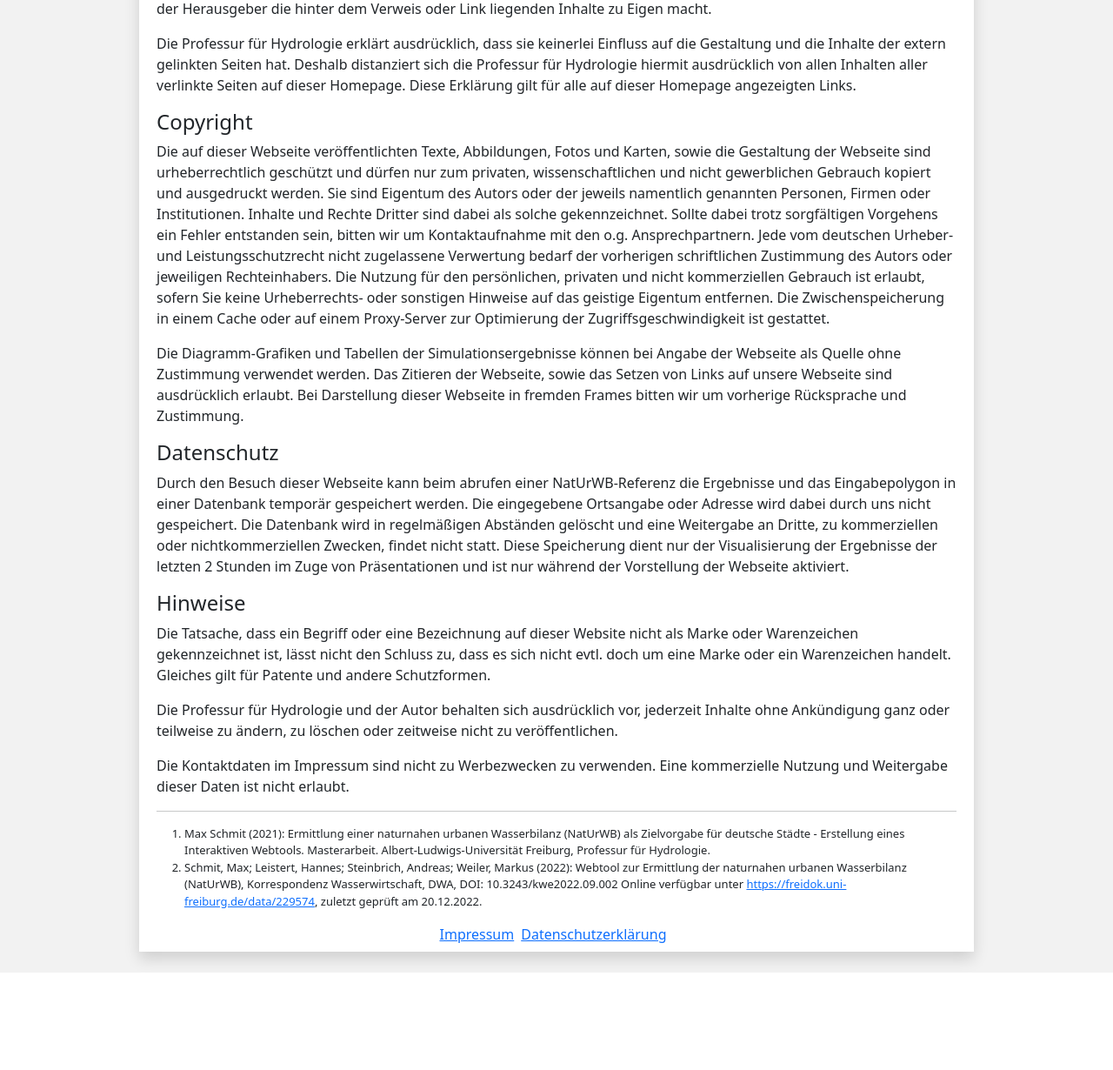
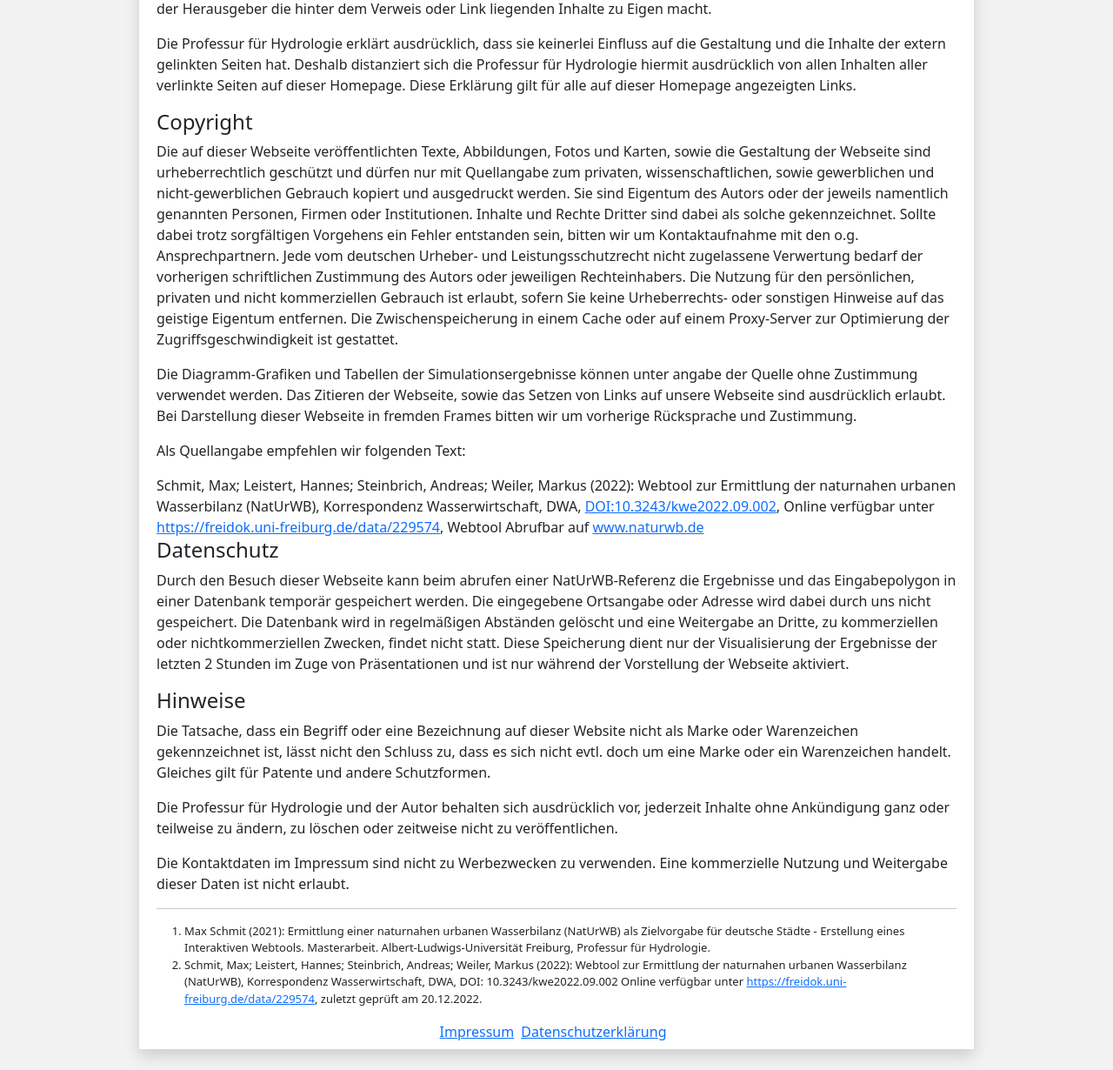
Before and after one commit to maxschmi/naturwb-website, a Django app: page /impressum/ in a window 1280 px wide. Shown: the part 3707-4937 px from the top of the page at 87% size. Before the commit the page ends 4825 px from the top, so only its background shows below. Run offline with Django 3.2, Linux system fonts and the light colour scheme; some libraries are stand-ins or nearby versions.

Commit message:
update impressum

```diff
--- a/naturwb/functions/naturwb.py
+++ b/naturwb/functions/naturwb.py
@@ -1412,7 +1412,7 @@ class Query(object):
             go.Pie(
                 values=(naturwb_ref[["runoff", "tp", "et"]] /
                         naturwb_ref[["runoff", "tp", "et"]].sum()),
-                labels=["Abfluss (Q)", "Grundwasserneubildung (GWNB)", "Evapotranspitation (ET)"],
+                labels=["Abfluss (Q)", "Grundwasserneubildung (GWNB)", "Evapotranspiration (ET)"],
                 hovertemplate="%{label}<br>%{value:.1%}<extra></extra>",
                 texttemplate="%{value:.1%}",
                 marker=dict(
--- a/naturwb/templates/impressum.html
+++ b/naturwb/templates/impressum.html
@@ -130,10 +130,13 @@ Die Professur für Hydrologie erklärt ausdrücklich, dass sie keinerlei Einflus
 
 <h4>Copyright</h4>
 <p>
-  Die auf dieser Webseite veröffentlichten Texte, Abbildungen, Fotos und Karten, sowie die Gestaltung der Webseite sind urheberrechtlich geschützt und dürfen nur zum privaten, wissenschaftlichen und nicht gewerblichen Gebrauch kopiert und ausgedruckt werden. Sie sind Eigentum des Autors oder der jeweils namentlich genannten Personen, Firmen oder Institutionen. Inhalte und Rechte Dritter sind dabei als solche gekennzeichnet. Sollte dabei trotz sorgfältigen Vorgehens ein Fehler entstanden sein, bitten wir um Kontaktaufnahme mit den o.g. Ansprechpartnern. Jede vom deutschen Urheber- und Leistungsschutzrecht nicht zugelassene Verwertung bedarf der vorherigen schriftlichen Zustimmung des Autors oder jeweiligen Rechteinhabers. Die Nutzung für den persönlichen, privaten und nicht kommerziellen Gebrauch ist erlaubt, sofern Sie keine Urheberrechts- oder sonstigen Hinweise auf das geistige Eigentum entfernen. Die Zwischenspeicherung in einem Cache oder auf einem Proxy-Server zur Optimierung der Zugriffsgeschwindigkeit ist gestattet.
+  Die auf dieser Webseite veröffentlichten Texte, Abbildungen, Fotos und Karten, sowie die Gestaltung der Webseite sind urheberrechtlich geschützt und dürfen nur mit Quellangabe zum privaten, wissenschaftlichen, sowie gewerblichen und nicht-gewerblichen Gebrauch kopiert und ausgedruckt werden. Sie sind Eigentum des Autors oder der jeweils namentlich genannten Personen, Firmen oder Institutionen. Inhalte und Rechte Dritter sind dabei als solche gekennzeichnet. Sollte dabei trotz sorgfältigen Vorgehens ein Fehler entstanden sein, bitten wir um Kontaktaufnahme mit den o.g. Ansprechpartnern. Jede vom deutschen Urheber- und Leistungsschutzrecht nicht zugelassene Verwertung bedarf der vorherigen schriftlichen Zustimmung des Autors oder jeweiligen Rechteinhabers. Die Nutzung für den persönlichen, privaten und nicht kommerziellen Gebrauch ist erlaubt, sofern Sie keine Urheberrechts- oder sonstigen Hinweise auf das geistige Eigentum entfernen. Die Zwischenspeicherung in einem Cache oder auf einem Proxy-Server zur Optimierung der Zugriffsgeschwindigkeit ist gestattet.
 </p><p>
-  Die Diagramm-Grafiken und Tabellen der Simulationsergebnisse können bei Angabe der Webseite als Quelle ohne Zustimmung verwendet werden. Das Zitieren der Webseite, sowie das Setzen von Links auf unsere Webseite sind ausdrücklich erlaubt. Bei Darstellung dieser Webseite in fremden Frames bitten wir um vorherige Rücksprache und Zustimmung.
+  Die Diagramm-Grafiken und Tabellen der Simulationsergebnisse können unter angabe der Quelle ohne Zustimmung verwendet werden. Das Zitieren der Webseite, sowie das Setzen von Links auf unsere Webseite sind ausdrücklich erlaubt. Bei Darstellung dieser Webseite in fremden Frames bitten wir um vorherige Rücksprache und Zustimmung.
 </p>
+<p>Als Quellangabe empfehlen wir folgenden Text:</p>
+Schmit, Max; Leistert, Hannes; Steinbrich, Andreas; Weiler, Markus (2022): Webtool zur Ermittlung der naturnahen urbanen Wasserbilanz (NatUrWB), Korrespondenz Wasserwirtschaft, DWA, <a target="_blank" rel="noopener" href="https://doi.org/10.3243/kwe2022.09.002">DOI:10.3243/kwe2022.09.002</a>,
+Online verfügbar unter <a target="_blank" rel="noopener" href="https://freidok.uni-freiburg.de/data/229574">https://freidok.uni-freiburg.de/data/229574</a>, Webtool Abrufbar auf <a target="_blank" rel="noopener" href="https:\\www.naturwb.de">www.naturwb.de</a>
 
 <h4>Datenschutz</h4>
 <p>
```
